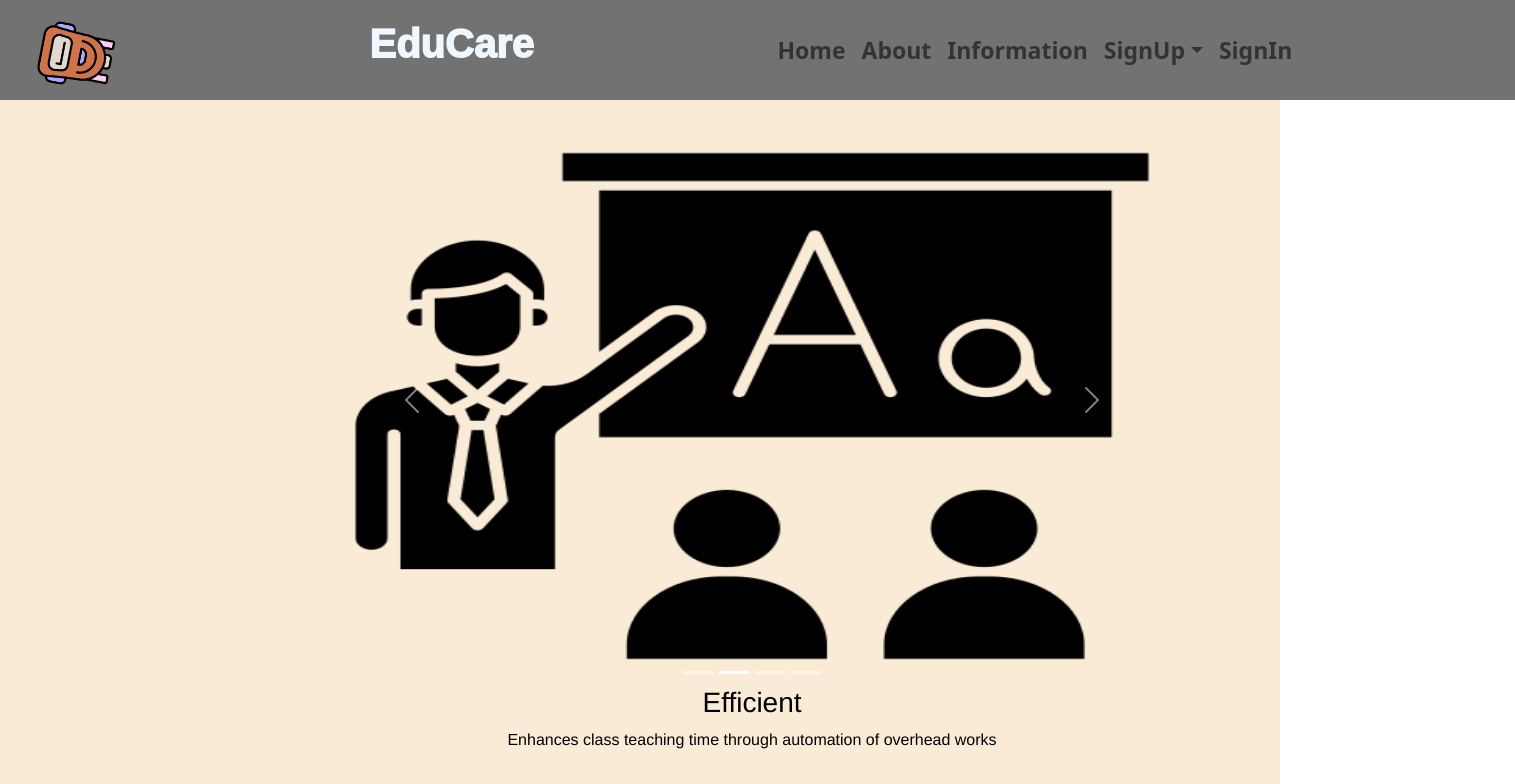
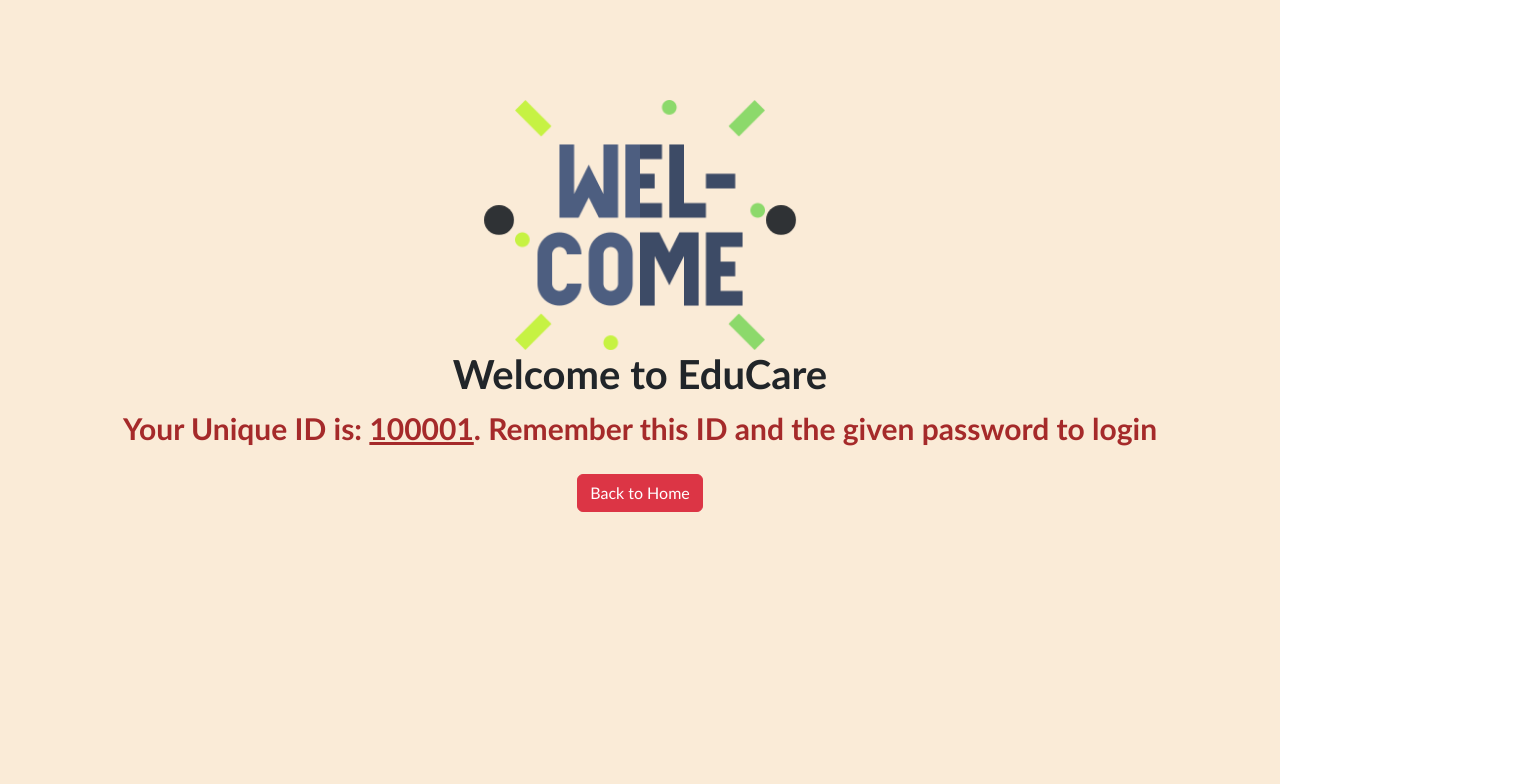
Before and after one commit to shahriar-raj/new_project, a React (Create React App) app: page /welcome in a window 1280 px wide. Before the commit this address led to /. Shown: the top 784 px of the page, 1515 px wide, since content can reach past the window. Built offline with nearby package versions, Linux system fonts and the light colour scheme.

Commit message:
Home with everything

```diff
--- a/src/Welcome/Welcome.css
+++ b/src/Welcome/Welcome.css
@@ -0,0 +1,15 @@
+.wel {
+    padding-top: 100px;
+    text-align: center;
+    font-weight: bolder;
+    font-size: 30px;
+    font-family: 'Trebuchet MS', 'Lucida Sans Unicode', 'Lucida Grande', 'Lucida Sans', Arial, sans-serif;
+}
+
+.h {
+    font-weight: 900;
+}
+
+.par {
+    color: brown;
+}
--- a/src/Welcome/Welcome.js
+++ b/src/Welcome/Welcome.js
@@ -1 +1,20 @@
 import React from 'react';
+import './Welcome.css';
+import Spinner from 'react-bootstrap/Spinner';
+import Button from 'react-bootstrap/Button';
+
+const Welcome = () => {
+    const id = 100001;
+    return (
+        <div className='wel'>
+            <Spinner animation="grow" />
+            <img src='welcome-back.png' width={"250px"} height={"250px"} />
+            <Spinner animation="grow" />
+            <h1 className='h'>Welcome to EduCare</h1>
+            <p className='par'>Your Unique ID is: <u>{id}</u>. Remember this ID and the given password to login</p>
+            <Button variant="danger">Back to Home</Button>
+        </div>
+    )
+}
+
+export default Welcome;
--- a/src/components/Home/Home.js
+++ b/src/components/Home/Home.js
@@ -14,6 +14,7 @@ import T_SignUp from '../../SignUp/T_SignUp';
 import G_SignUp from '../../SignUp/G_SignUp';
 import SignIn from '../../SignIn/SignIn';
 import Institution_list from '../../Institution_List/Institution_List';
+import Welcome from '../../Welcome/Welcome';
 
 const Home = () => {
     const [items, setItems] = useState([{ id: 'c1', text: 'Login' }]);
@@ -63,6 +64,9 @@ const Home = () => {
                     <Route path="/admin" exact>
                         <Admin />
                     </Route>
+                    <Route path="/welcome" exact>
+                        <Welcome />
+                    </Route>
                     <Route path="/ins" exact>
                         <Institution_list />
                     </Route>
```
Also changed, not shown: public/welcome-back.png (added).
